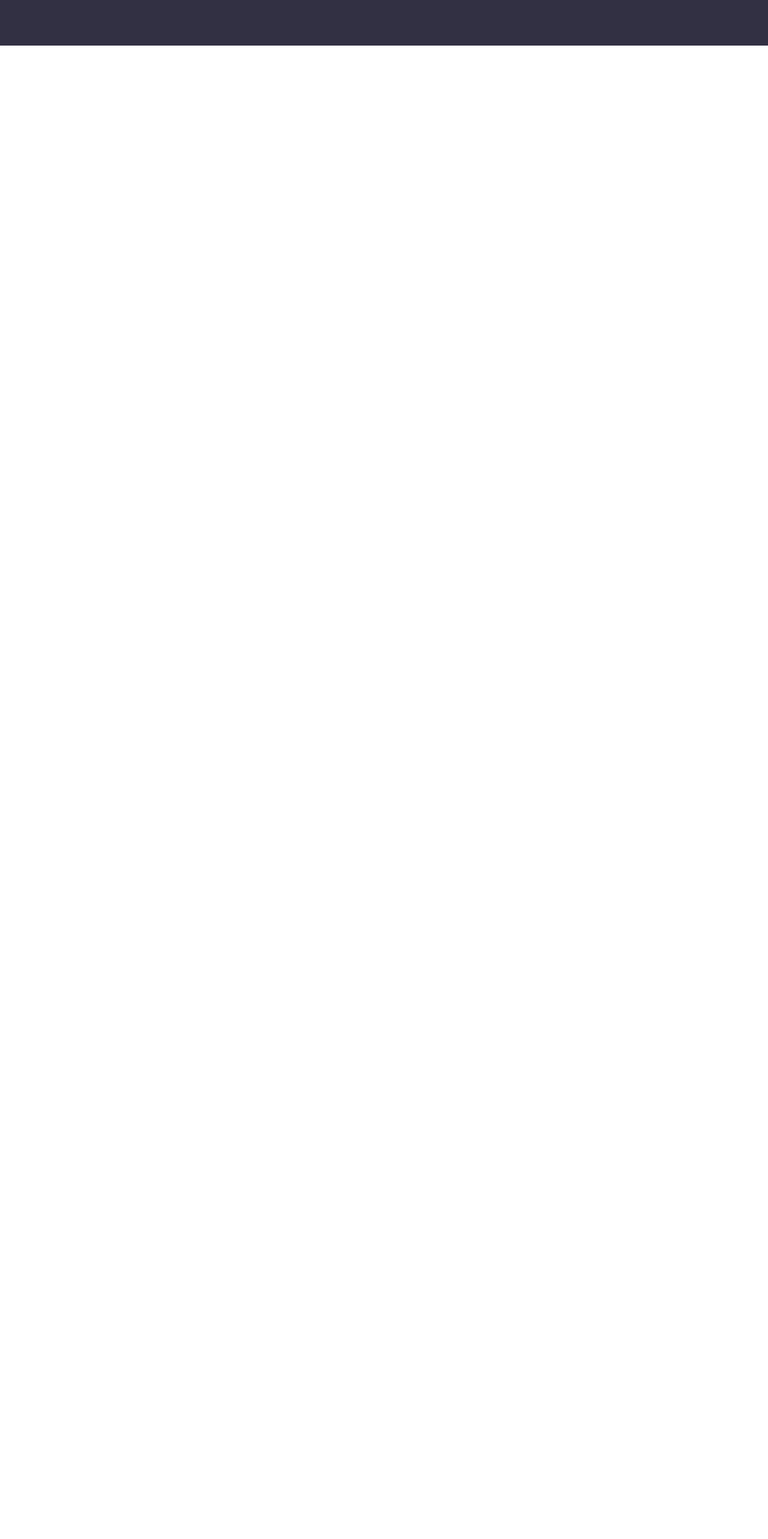
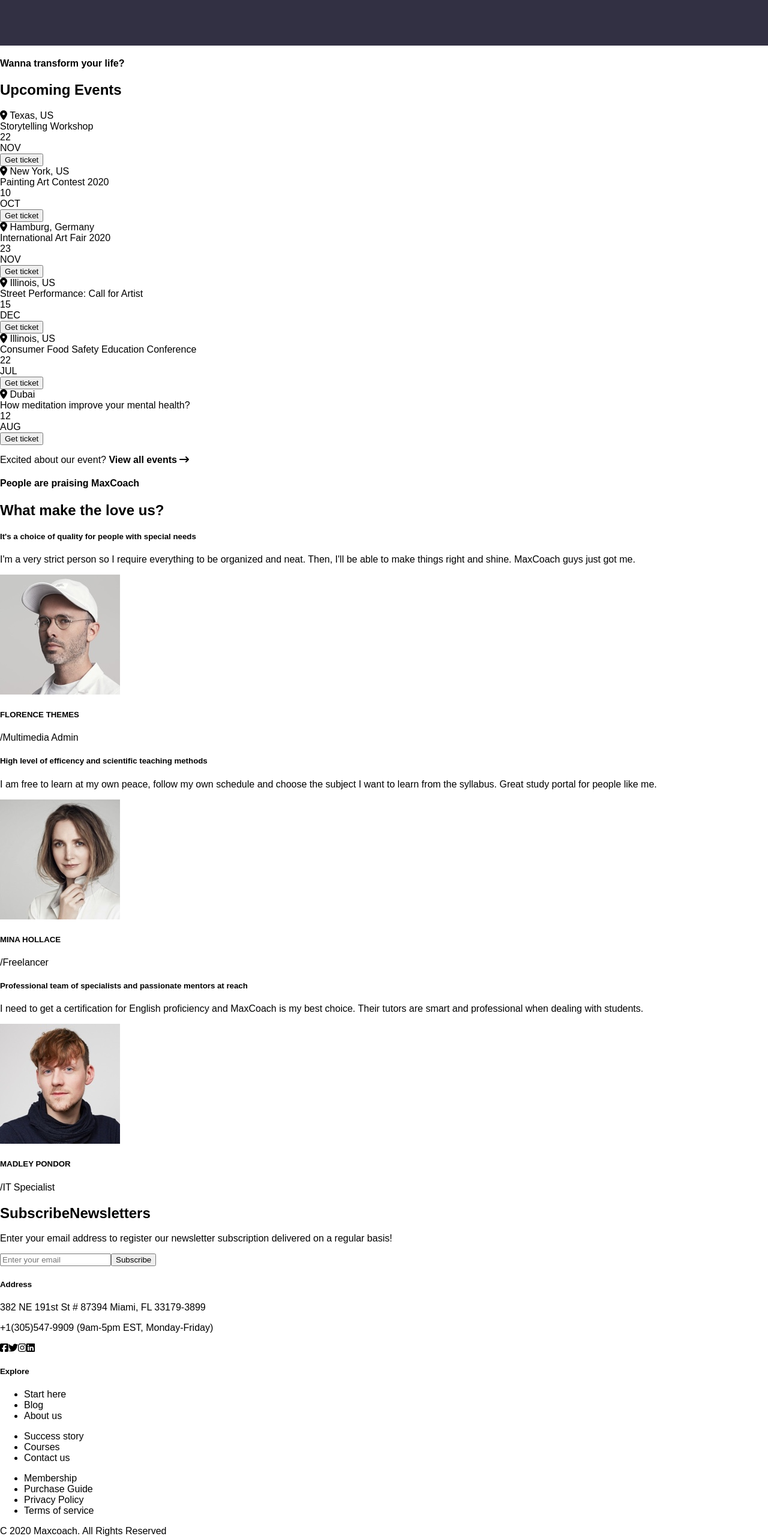
Before and after one commit to Levva01/proj-html-vuejs, a Vue app: page / in a window 1280 px wide. Shown: the part 3300-5866 px from the top of the page at 60% size. Before the commit the page ends 3376 px from the top, so only its background shows below. Built offline with nearby package versions, Linux system fonts and the light colour scheme.

Commit message:
html completed (style needed)

```diff
--- a/src/components/Blocks/BaseFooter.vue
+++ b/src/components/Blocks/BaseFooter.vue
@@ -1,5 +1,58 @@
 <template>
   <footer>
+
+    <div class="left-col">
+      <h5>Address</h5>
+      <p>382 NE 191st St # 87394 Miami, FL 33179-3899</p>
+      <p>+1(305)547-9909 (9am-5pm EST, Monday-Friday)</p>
+
+      <div>
+
+        <font-awesome-icon icon="fa-brands fa-facebook-square" />
+        <font-awesome-icon icon="fa-brands fa-twitter" />
+        <font-awesome-icon icon="fa-brands fa-instagram" />
+        <font-awesome-icon icon="fa-brands fa-linkedin" />
+
+
+      </div>
+    </div>
+
+    <div class="right-col">
+
+      <div class="explore">
+        <h5>Explore</h5>
+
+        <ul>
+          <li>Start here</li>
+          <li>Blog</li>
+          <li>About us</li>
+        </ul>
+
+        <ul>
+          <li>Success story</li>
+          <li>Courses</li>
+          <li>Contact us</li>
+        </ul>
+      </div>
+
+      <div class="information">
+
+        <ul>
+
+          <li>Membership</li>
+          <li>Purchase Guide</li>
+          <li>Privacy Policy</li>
+          <li>Terms of service</li>
+
+        </ul>
+
+      </div>
+
+      <p>C 2020 Maxcoach. All Rights Reserved </p>
+
+    </div>
+
+
 
   </footer>
 </template>
--- a/src/components/Blocks/BaseMain.vue
+++ b/src/components/Blocks/BaseMain.vue
@@ -5,6 +5,9 @@
     <SectionDiscover/>
     <SectionServices/>
     <SectionVideo/>
+    <SectionEvents/>
+    <SectionReviews/>
+    <SectionNewsletters/>
   </main>
 </template>
 
@@ -15,6 +18,10 @@ import SectionStarted from '@/components/Sections/SectionStarted.vue'
 import SectionDiscover from '@/components/Sections/SectionDiscover.vue'
 import SectionServices from '@/components/Sections/SectionServices.vue'
 import SectionVideo from '@/components/Sections/SectionVideo.vue'
+import SectionEvents from '@/components/Sections/SectionEvents.vue'
+import SectionReviews from '@/components/Sections/SectionReviews.vue'
+import SectionNewsletters from '@/components/Sections/SectionNewsletters.vue'
+
 
 export default {
     name: 'BaseMain',
@@ -24,6 +31,9 @@ export default {
       SectionDiscover,
       SectionServices,
       SectionVideo,
+      SectionEvents,
+      SectionReviews,
+      SectionNewsletters,
     },
 }
 </script>
--- /dev/null
+++ b/src/components/Sections/SectionEvents.vue
@@ -0,0 +1,171 @@
+<template>
+  <section class="events">
+
+    <h4>Wanna transform your life?</h4>
+
+    <h2>Upcoming Events</h2>
+
+    <div class="events__container">
+
+
+        <div class="events__container__card">
+
+            <div class="left-side">
+
+                <div class="place">
+                  <font-awesome-icon icon="fa-solid fa-location-dot" />  Texas, US
+                </div>
+
+                <div class="event-type">
+                    Storytelling Workshop
+                </div>
+
+            </div>
+
+            <div class="right-side">
+
+                <div class="day">22</div>
+                <div class="month">NOV</div>
+                <button>Get ticket</button>
+
+            </div>
+
+        </div>
+
+        <div class="events__container__card">
+
+            <div class="left-side">
+
+                <div class="place">
+                  <font-awesome-icon icon="fa-solid fa-location-dot" />  New York, US
+                </div>
+
+                <div class="event-type">
+                    Painting Art Contest 2020
+                </div>
+
+            </div>
+
+            <div class="right-side">
+
+                <div class="day">10</div>
+                <div class="month">OCT</div>
+                <button>Get ticket</button>
+
+            </div>
+
+        </div>
+
+        <div class="events__container__card">
+
+            <div class="left-side">
+
+                <div class="place">
+                  <font-awesome-icon icon="fa-solid fa-location-dot" />  Hamburg, Germany
+                </div>
+
+                <div class="event-type">
+                    International Art Fair 2020
+                </div>
+
+            </div>
+
+            <div class="right-side">
+
+                <div class="day">23</div>
+                <div class="month">NOV</div>
+                <button>Get ticket</button>
+
+            </div>
+
+        </div>
+
+        <div class="events__container__card">
+
+            <div class="left-side">
+
+                <div class="place">
+                  <font-awesome-icon icon="fa-solid fa-location-dot" />  Illinois, US
+                </div>
+
+                <div class="event-type">
+                    Street Performance: Call for Artist
+                </div>
+
+            </div>
+
+            <div class="right-side">
+
+                <div class="day">15</div>
+                <div class="month">DEC</div>
+                <button>Get ticket</button>
+
+            </div>
+
+        </div>
+
+        <div class="events__container__card">
+
+            <div class="left-side">
+
+                <div class="place">
+                  <font-awesome-icon icon="fa-solid fa-location-dot" />  Illinois, US
+                </div>
+
+                <div class="event-type">
+                    Consumer Food Safety Education Conference
+                </div>
+
+            </div>
+
+            <div class="right-side">
+
+                <div class="day">22</div>
+                <div class="month">JUL</div>
+                <button>Get ticket</button>
+
+            </div>
+
+        </div>
+
+        <div class="events__container__card">
+
+            <div class="left-side">
+
+                <div class="place">
+                  <font-awesome-icon icon="fa-solid fa-location-dot" />  Dubai
+                </div>
+
+                <div class="event-type">
+                    How meditation improve your mental health?
+                </div>
+
+            </div>
+
+            <div class="right-side">
+
+                <div class="day">12</div>
+                <div class="month">AUG</div>
+                <button>Get ticket</button>
+
+            </div>
+
+        </div>
+
+    </div>
+
+    <p>Excited about our event? <strong>View all events <font-awesome-icon icon="fa-solid fa-arrow-right-long" /></strong></p>
+
+  </section>
+</template>
+
+<script>
+export default {
+    name: 'SectionEvents',
+
+}
+</script>
+
+<style lang="scss" scoped>
+
+</style>
--- /dev/null
+++ b/src/components/Sections/SectionNewsletters.vue
@@ -0,0 +1,26 @@
+<template>
+  <div class="newsletter">
+
+    <h2><strong>Subscribe</strong>Newsletters</h2>
+
+    <p>Enter your email address to register our newsletter subscription delivered on a regular basis!</p>
+
+    <div class="email-bar">
+
+        <input type="text" placeholder="Enter your email">
+        <button>Subscribe</button>
+
+    </div>
+
+  </div>
+</template>
+
+<script>
+export default {
+    name: 'SectionNewsletters',
+}
+</script>
+
+<style lang="scss" scoped>
+
+</style>
--- /dev/null
+++ b/src/components/Sections/SectionReviews.vue
@@ -0,0 +1,76 @@
+<template>
+  <section class="reviews">
+
+    <h4>People are praising MaxCoach</h4>
+
+    <h2>What make the love us?</h2>
+
+    <div class="reviews__container">
+
+
+        <div class="reviews__container__card">
+
+            <h5>It's a choice of quality for people with special needs</h5>
+
+            <p>I'm a very strict person so I require everything to be organized and neat. Then, I'll be able to make things right and shine. MaxCoach guys just got me.</p>
+
+            <div class="profile">
+                <img src="../../assets/img/testimonial-avata-03.jpg" alt="">
+
+                <div class="user">
+                    <h5>FLORENCE THEMES</h5>
+                    <p>/Multimedia Admin</p>
+                </div>
+            </div>
+
+        </div>
+
+        <div class="reviews__container__card">
+
+            <h5>High level of efficency and scientific teaching methods</h5>
+
+            <p>I am free to learn at my own peace, follow my own schedule and choose the subject I want to learn from the syllabus. Great study portal for people like me.</p>
+
+            <div class="profile">
+                <img src="../../assets/img/testimonial-avata-02.jpg" alt="">
+
+                <div class="user">
+                    <h5>MINA HOLLACE</h5>
+                    <p>/Freelancer</p>
+                </div>
+            </div>
+
+        </div>
+
+        <div class="reviews__container__card">
+
+            <h5>Professional team of specialists and passionate mentors at reach</h5>
+
+            <p>I need to get a certification for English proficiency and MaxCoach is my best choice. Their tutors are smart and professional when dealing with students.</p>
+
+            <div class="profile">
+                <img src="../../assets/img/testimonial-avata-04.jpg" alt="">
+
+                <div class="user">
+                    <h5>MADLEY PONDOR</h5>
+                    <p>/IT Specialist</p>
+                </div>
+            </div>
+
+        </div>
+
+    </div>
+
+  </section>
+</template>
+
+<script>
+export default {
+    name: 'SectionReviews'
+
+}
+</script>
+
+<style lang='scss' scoped>
+
+</style>
--- a/src/main.js
+++ b/src/main.js
@@ -9,7 +9,8 @@ import { FontAwesomeIcon } from '@fortawesome/vue-fontawesome'
 
 
 /* import specific icons */
-import { faArrowRightLong, faChevronDown, faCircleChevronDown, faCircleChevronUp, faCircleUser, faMagnifyingGlass, faUserSecret } from '@fortawesome/free-solid-svg-icons'
+import { faArrowRightLong, faChevronDown, faCircleChevronDown, faCircleChevronUp, faCircleUser, faLocationDot, faMagnifyingGlass, faUserSecret } from '@fortawesome/free-solid-svg-icons'
+import { faFacebookSquare, faInstagram, faLinkedin, faTwitter } from '@fortawesome/free-brands-svg-icons'
 
 /* add icons to the library */
 library.add(faUserSecret)
@@ -19,6 +20,11 @@ library.add(faChevronDown)
 library.add(faArrowRightLong)
 library.add(faCircleChevronUp)
 library.add(faCircleChevronDown)
+library.add(faLocationDot)
+library.add(faTwitter)
+library.add(faFacebookSquare)
+library.add(faInstagram)
+library.add(faLinkedin)
 
 /* add font awesome icon component */
 Vue.component('font-awesome-icon', FontAwesomeIcon)
```
